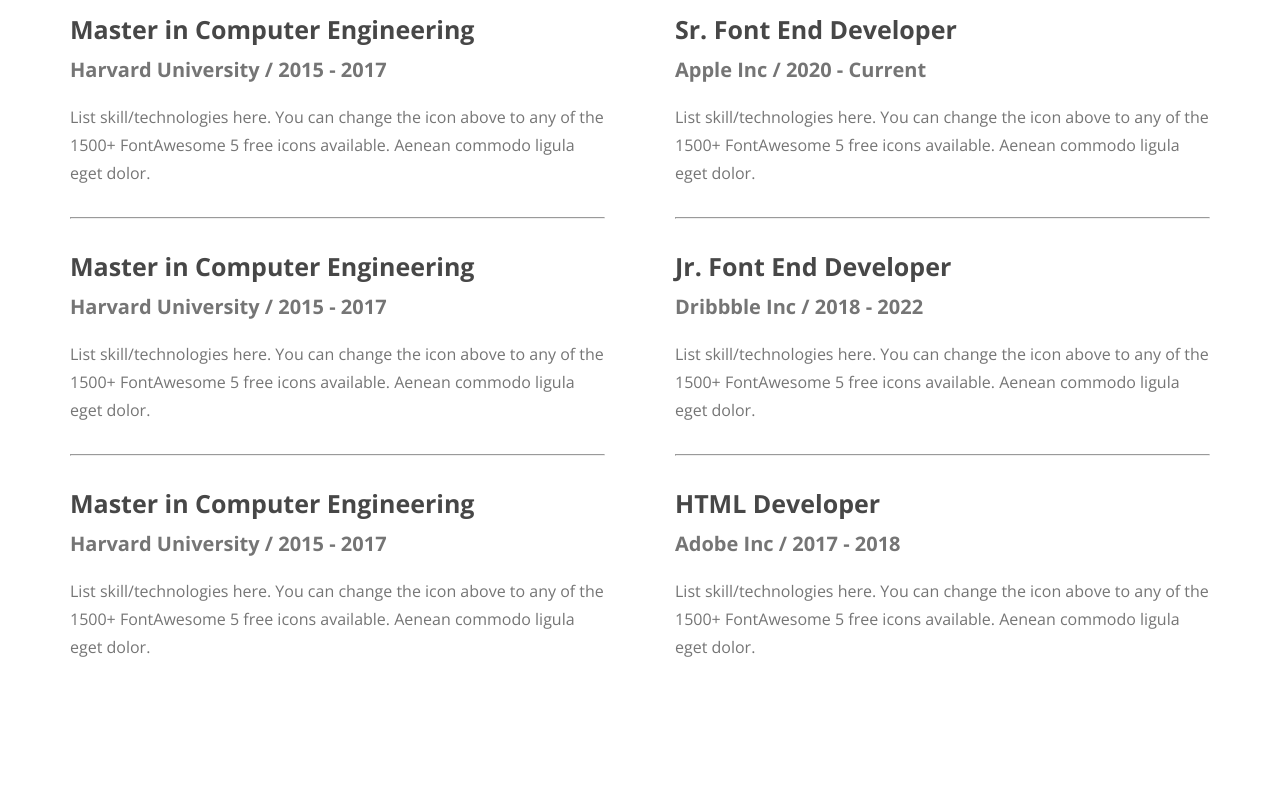
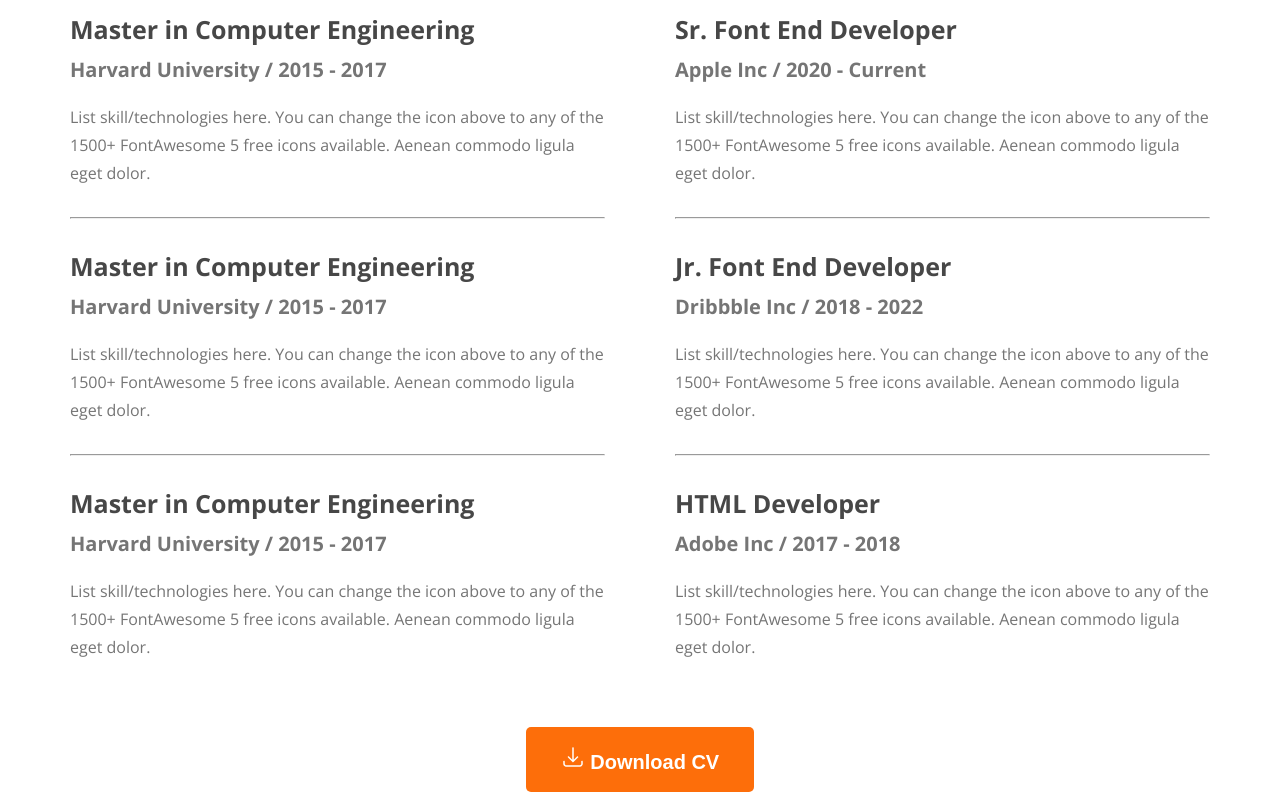
Before and after one commit to Faisal7233/portfolio-website, a plain HTML site: page index.html in a window 1280 px wide. Shown: the part 2593-3393 px from the top of the page. Before the commit the page ends 3278 px from the top, so only its background shows below. Drawn offline with nearby package versions, Linux system fonts and the light colour scheme.

Commit message:
Resume Section Complete

```diff
--- a/Styles/portfolio.css
+++ b/Styles/portfolio.css
@@ -226,3 +226,13 @@ main {
     line-height: 28px;
     margin-top: 20px;
 }
+
+.arrow{
+    width: 24px;
+
+}
+
+.download-cv{
+    text-align: center;
+    margin-top: 50px;
+}
--- a/index.html
+++ b/index.html
@@ -131,6 +131,9 @@
                     </div>
                 </div>
             </div>
+            <div class="download-cv">
+                <button class="button-primary"><img src="images/icons/Frame.png" class="arrow"> Download CV</button>
+            </div>
         </section>
     </main>
     <footer>
```
Also changed, not shown: images/icons/Frame.png (added).
